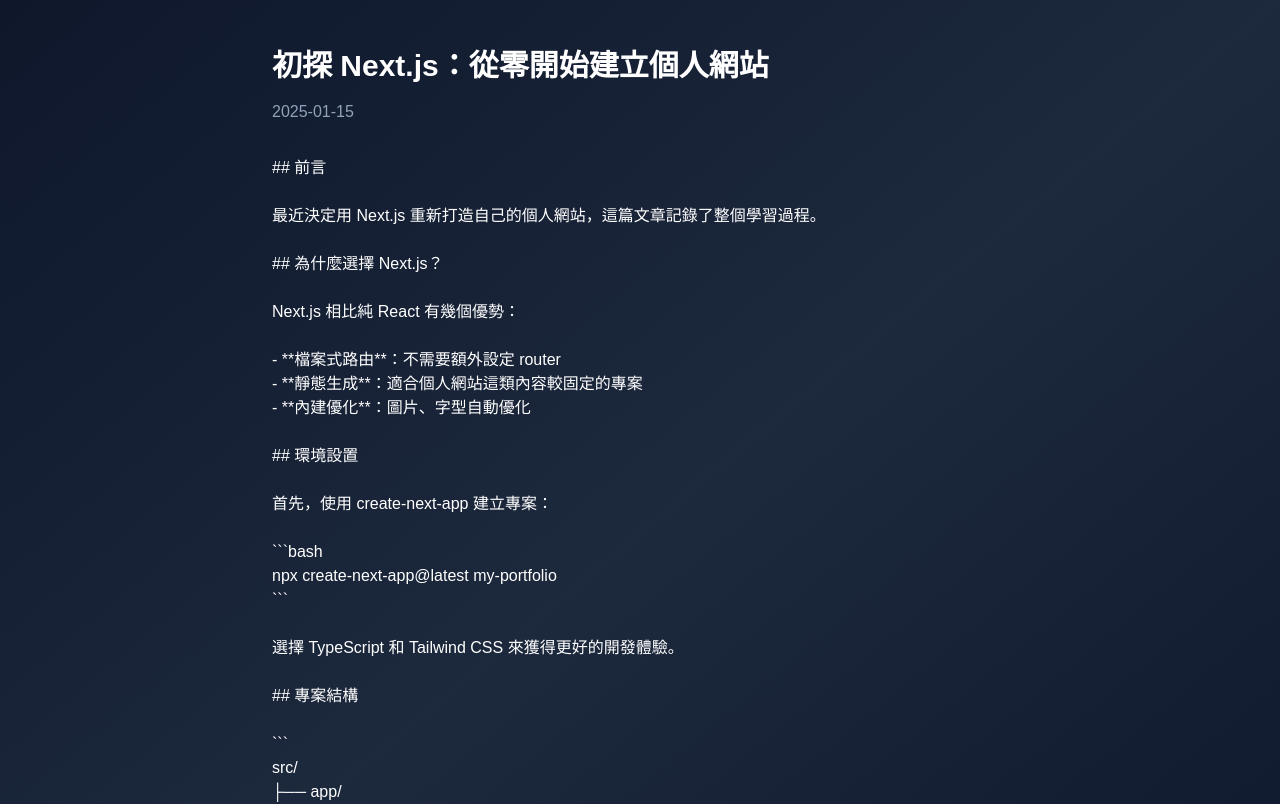
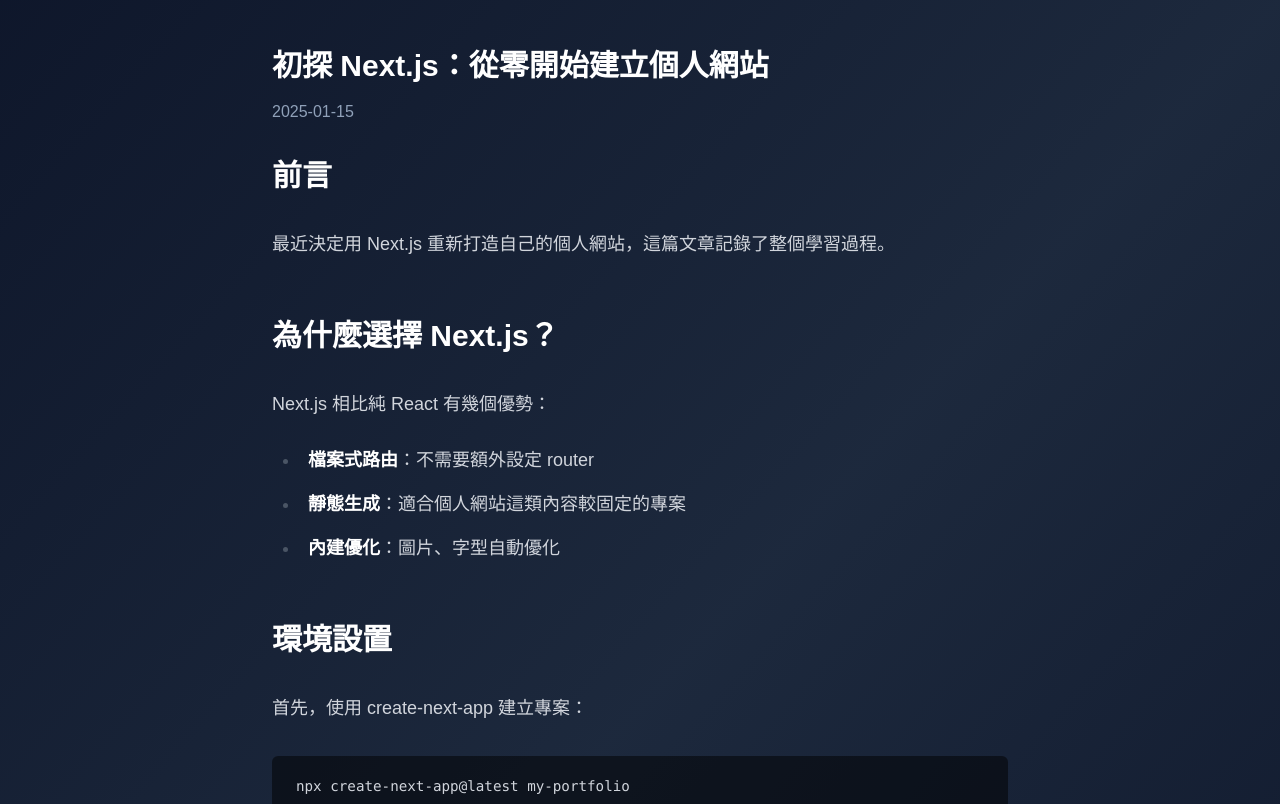
Before and after one commit to 32844583/personal-web, a Next.js app: page /blog/getting-started-with-nextjs in a window 1280 px wide. Shown: the top 804 px of the page. Built offline with nearby package versions, Linux system fonts and the light colour scheme.

Commit message:
可以正常顯示 markdown

```diff
--- a/package.json
+++ b/package.json
@@ -9,6 +9,7 @@
     "lint": "eslint"
   },
   "dependencies": {
+    "@tailwindcss/typography": "^0.5.19",
     "lucide-react": "^0.545.0",
     "next": "15.5.5",
     "react": "19.1.0",
--- a/src/app/blog/[slug]/page.tsx
+++ b/src/app/blog/[slug]/page.tsx
@@ -2,8 +2,8 @@
 import { getPostBySlug, getAllPostSlugs } from '@/data/posts';
 import fs from 'fs';
 import path from 'path';
+import ReactMarkdown from 'react-markdown';
 
-// 靜態導出必須：預先生成所有可能的路徑
 export function generateStaticParams() {
     return getAllPostSlugs().map((slug) => ({ slug }));
 }
@@ -20,7 +20,6 @@
         notFound();
     }
 
-    // 使用 fs 讀取 public 資料夾中的 markdown 檔案
     const filePath = path.join(process.cwd(), 'public', post.file);
     let content = '';
 
@@ -35,8 +34,10 @@
             <article className="max-w-3xl mx-auto px-4 py-12">
                 <h1 className="text-3xl font-bold mb-4">{post.title}</h1>
                 <p className="text-slate-400 mb-8">{post.date}</p>
-                <div className="prose prose-invert max-w-none whitespace-pre-wrap">
-                    {content}
+
+                {/* prose 自動處理所有 Markdown 樣式 */}
+                <div className="prose prose-invert prose-lg max-w-none">
+                    <ReactMarkdown>{content}</ReactMarkdown>
                 </div>
             </article>
         </div>
--- a/src/app/globals.css
+++ b/src/app/globals.css
@@ -1,4 +1,6 @@
 @import "tailwindcss";
+@plugin "@tailwindcss/typography";
+/* ← 加這行 */
 
 :root {
   --background: #ffffff;
@@ -27,10 +29,14 @@
 
 /* 自定義游標閃爍動畫 - 黑白交替 */
 @keyframes blink {
-  0%, 49% {
+
+  0%,
+  49% {
     background-color: #ffffff;
   }
-  50%, 100% {
+
+  50%,
+  100% {
     background-color: #000000;
   }
 }
```
Also changed, not shown: 1 other file (tests, documents, lock files or other folders).
